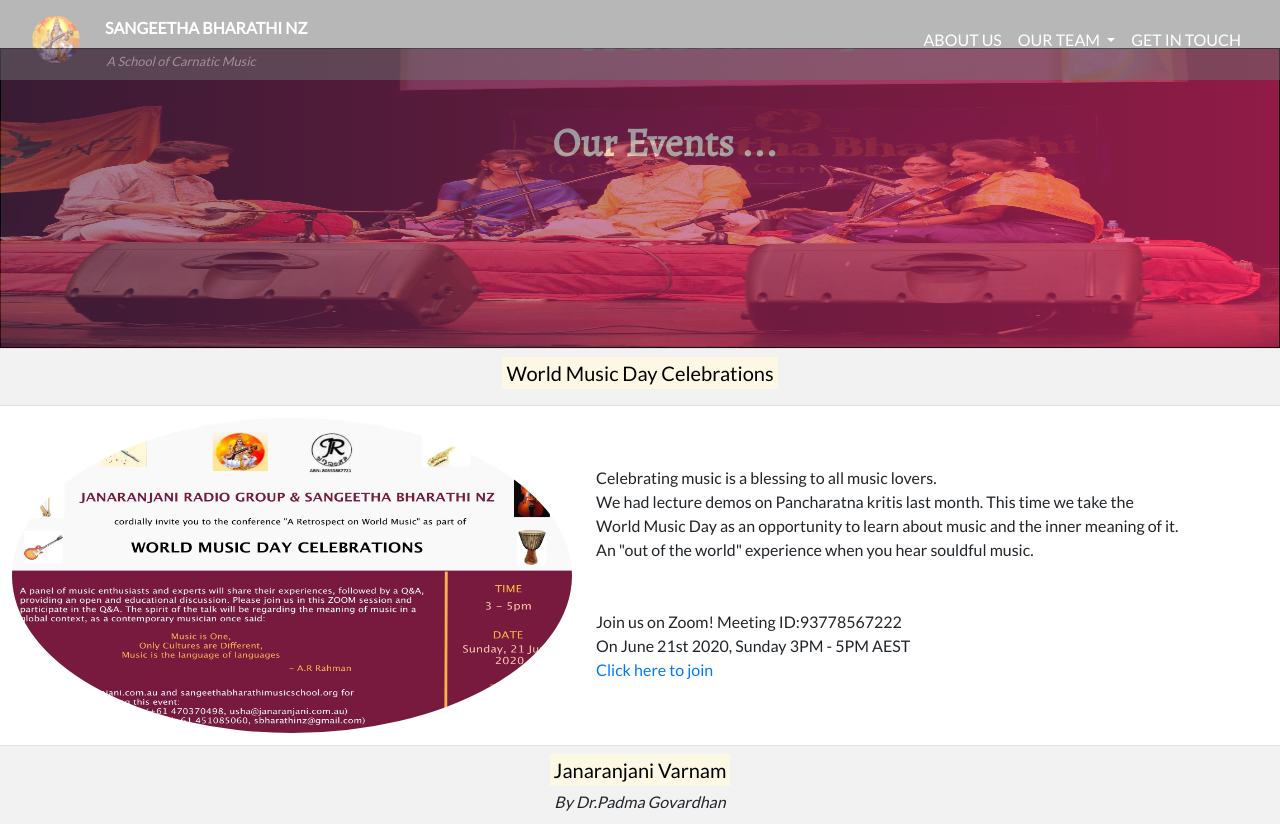
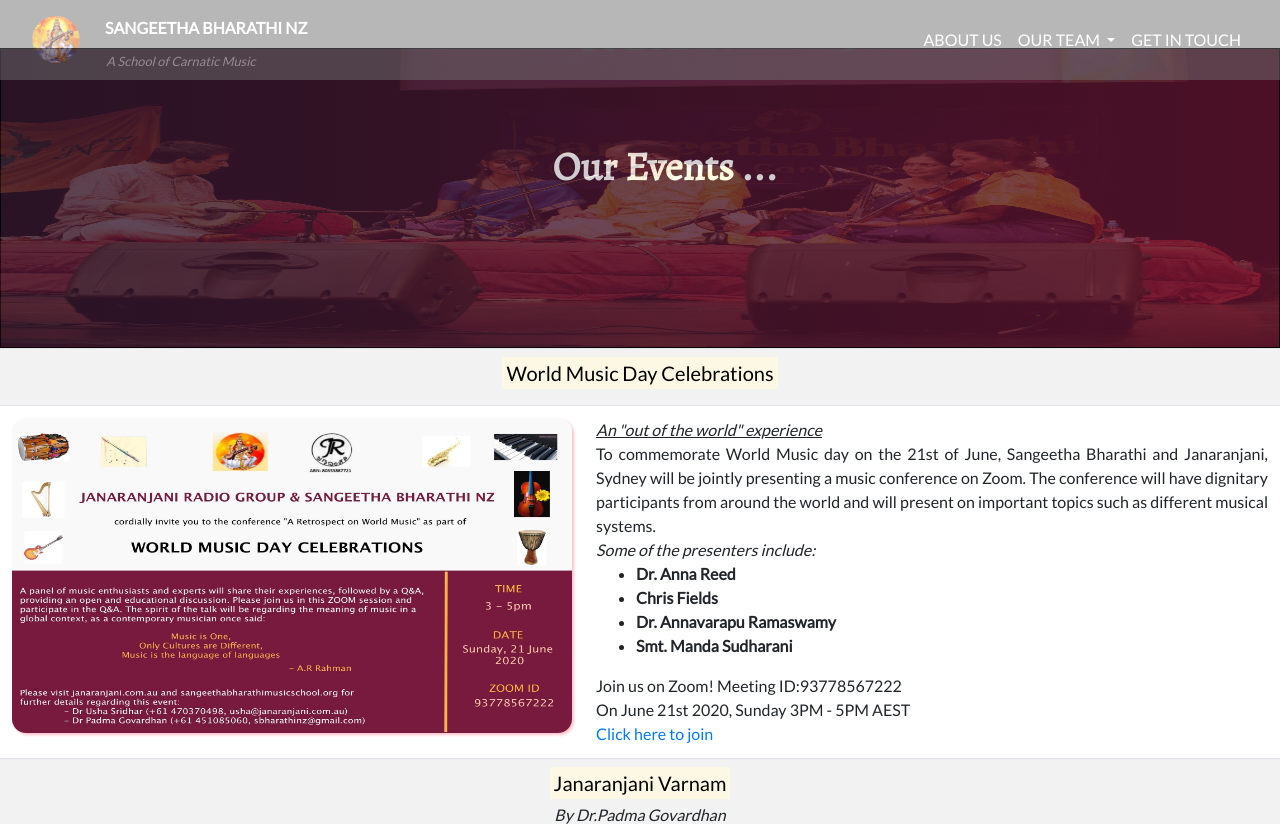
Before and after one commit to sithachitti/SangeethaBharathiMusicSchool, a plain HTML site: page Events.html in a window 1280 px wide. Shown: the top 824 px of the page. Drawn offline with nearby package versions, Linux system fonts and the light colour scheme.

Commit message:
Changed world music day

```diff
--- a/Events.html
+++ b/Events.html
@@ -58,9 +58,9 @@
         div.transbox {
             height: 100%;
             width: 100%;
-            background-image: linear-gradient(to right, #5F2D58, #F02D75);
+            background-image: linear-gradient(to right, rgb(51, 24, 47), rgb(95, 21, 48));
             border: 1px solid black;
-            opacity: 0.6;
+            opacity: 0.8;
         }
 
         div.transbox p {
@@ -117,7 +117,7 @@
     </nav>
 
     <div style="background-image: url('images/Event4.jpg');height: 300px;text-align: center;background-size: 100% 100%;">
-        <div class="transbox" style="display: block;position: relative;text-align: center;height: 300px;">
+        <div class="transbox" style="display: block;position: relative;text-align: center;height: 300px;">&nbsp;
             <p style="font-family:'Alegreya';color:#FFFFFF;padding-left: 50px;font-size:40px;">Our Events ...</p>
         </div>
     </div>
@@ -130,14 +130,24 @@
         </tr>
         <tr>
             <td style="text-align:center;">
-                <img class="rounded-circle img-fluid" style="width:560px; height:315px;" src="images/WorldMusicDay.jpg">
+                <img class="img-fluid" style="width:560px; height:315px;box-shadow: 2px 2px 3px pink;border-radius: 14px;"
+                    src="images/WorldMusicDay.jpg">
             </td>
             <td style="vertical-align:center;text-align:justify;">
-                <br /><br />Celebrating music is a blessing to all music lovers. <br />
-                We had lecture demos on Pancharatna kritis last month. This time we take the<br />
-                World Music Day as an opportunity to learn about music and the inner meaning of it. <br />
-                An "out of the world" experience when you hear souldful music.<br />
-                <br /><br />
+                <u><i>An "out of the world" experience</i></u><br/>
+                To commemorate World Music day on the 21st of June, Sangeetha Bharathi and Janaranjani, Sydney
+                will be jointly presenting a music conference on Zoom.
+                The conference will have dignitary participants from around the world
+                and will present on important topics such as different musical systems. <br />
+                <i>Some of the presenters include:</i><br />
+                <ul>
+                    <b>
+                        <li>Dr. Anna Reed </li>
+                        <li>Chris Fields</li>
+                        <li>Dr. Annavarapu Ramaswamy</li>
+                        <li>Smt. Manda Sudharani</li>
+                    </b>
+                </ul>
                 Join us on Zoom! Meeting ID:93778567222<br />
                 On June 21st 2020, Sunday 3PM - 5PM AEST<br />
                 <a href="https://zoom.us/j/93778567222" target="_blank">Click here to join</a>
@@ -152,7 +162,7 @@
         <tr>
             <td>
                 <iframe width="560" height="315" src="https://www.youtube.com/embed/Cn-W75cDoKo" frameborder="0" allow="accelerometer; autoplay; encrypted-media; gyroscope; picture-in-picture"
-                    allowfullscreen></iframe>
+                    allowfullscreen style="box-shadow: 2px 2px 3px pink;border-radius: 14px;"></iframe>
             </td>
             <td style="vertical-align:center;text-align:justify;">
                 <br /><br />Dr.Padma Govardhan (Venkata Padma Chitti) has done extensive research on Sankarabharanam
@@ -165,7 +175,7 @@
             </td>
         </tr>
         <tr>
-                <td colspan="2">
+            <td colspan="2">
                 <h5><mark>Annammayya Janaranjani Program
                     </mark></h5>
                 <i>A successful event with Annammayya compositions rendered by musicians across the world</i>
@@ -175,14 +185,16 @@
             <td>
                 <a href="https://us02web.zoom.us/rec/share/4td3FpvP-VFJXrPj82zgXY8BG4H4eaa80CAc_Ppfy0tG0GlTjijeP06UVXIAb925"
                     target="_blank">
-                    <img class="rounded-circle img-fluid" style="width:560px; height:315px;" src="images/AnnammayyaEvent.jpg">
+                    <img class="img-fluid" style="width:560px; height:315px;box-shadow: 2px 2px 3px pink;border-radius: 14px;"
+                        src="images/AnnammayyaEvent.jpg">
                 </a>
             </td>
             <td style="vertical-align:center;text-align:justify;">
-                <br/><br/><br/><br/>This event has been recorded.
-                <br/>Please enjoy the event with link provided here.
-                <br/>
-                <a href="https://us02web.zoom.us/rec/share/4td3FpvP-VFJXrPj82zgXY8BG4H4eaa80CAc_Ppfy0tG0GlTjijeP06UVXIAb925" target="_blank"> Click here </a>
+                <br /><br /><br /><br />This event has been recorded.
+                <br />Please enjoy the event with link provided here.
+                <br />
+                <a href="https://us02web.zoom.us/rec/share/4td3FpvP-VFJXrPj82zgXY8BG4H4eaa80CAc_Ppfy0tG0GlTjijeP06UVXIAb925"
+                    target="_blank"> Click here </a>
             </td>
         </tr>
     </table>
```
Also changed, not shown: index.html (+3 -3 lines).
